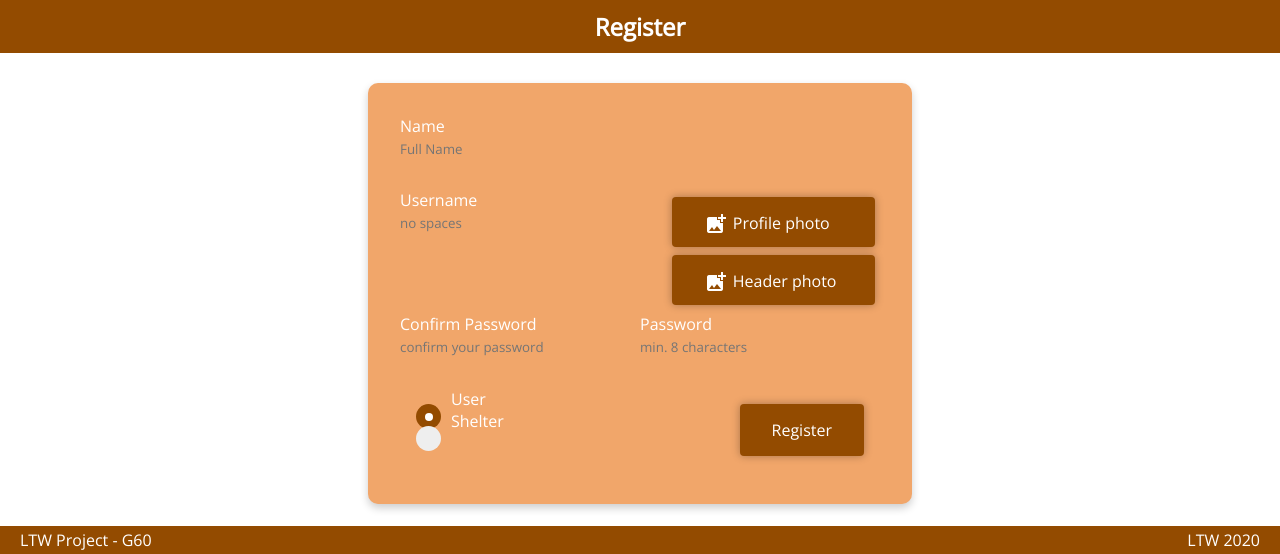
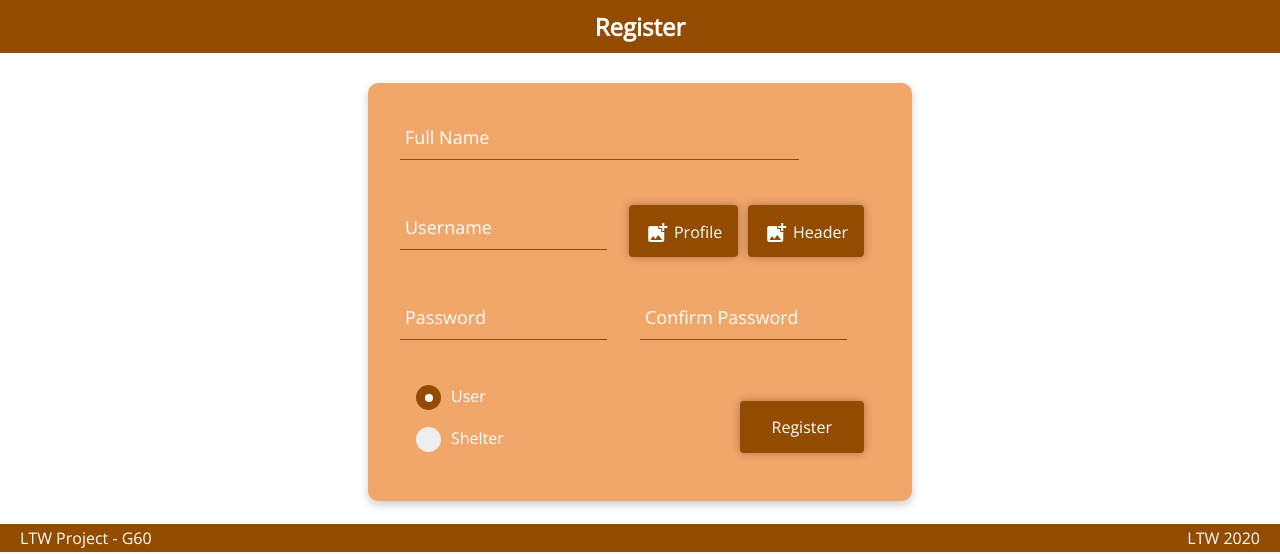
Before and after one commit to FEUP-LTW/ltw-project-g60, a PHP site: page /register in a window 1280 px wide. Shown: the part 248-802 px from the top of the page. Run offline with PHP 8.4, Linux system fonts and the light colour scheme; some libraries are stand-ins or nearby versions.

Commit message:
input style for register and login

```diff
--- a/style/credentials.sass
+++ b/style/credentials.sass
@@ -17,68 +17,43 @@
     color: white
     margin: 2em auto
     padding: 2em
-  //label
-  //  padding: 1em
-  //  display: block
-  //input[type=text], input[type=password], input[type=email]
-  //  height: 34px
-  //  border-radius: 10px
-  //  border: 1px solid transparent
-  //  border-top: none
-  //  border-bottom: 1px solid #DDD
-  //  box-shadow: inset 0 1px 2px rgba(0,0,0,.39), 0 -1px 1px #FFF, 0 1px 0 #FFF
-  //  display: block
-  //  padding: 0 10px
-  //  background-color: white
-  //  color: black
-  //  -moz-appearance: none
-  //  appearance: none
-  //  margin-top: 1em
-  //  width: 90%
-  //  font-size: 0.9em
   input[type=submit]
     width: auto
     background-color: common.$accent-color
     color: white
     border: none
     margin: 1em 1em 1em auto
-  //input:focus
-  //  outline: none
-  //  border-bottom: 1px solid common.$accent-color
 
 #register
   form
     display: grid
     margin: 30px auto 50px
     grid-template-rows: 0.6fr 0.6fr 0.6fr 0.5fr
-    grid-template-columns: 1fr 1fr
-    input[type=text], input[type=password]
-      width: 98%
-    label:nth-of-type(1)
+    grid-template-columns: 50% 50%
+    .group:nth-of-type(1)
       grid-column: 1 / 3
       grid-row: 1
-    label:nth-of-type(2)
+    .group:nth-of-type(2)
       grid-column: 1
       grid-row: 2
     #photos
       grid-column: 2
       grid-row: 2
+      display: flex
+      justify-self: right
+      margin-right: 1em
       label:nth-of-type(1),label:nth-of-type(2)
         @extend .button
-        margin: 0.5em 2em
+        padding: 1em
+        margin-left: 10px
         display: flex
         height: 20px
-        width: 58%
+        input
+          display: none
         span
           margin-right: 0.2em
 
-    label:nth-of-type(4)
-      grid-column: 1
-      grid-row: 3
-    label:nth-of-type(5)
-      grid-column: 2
-      grid-row: 3
-    div
+    #shelter-user-option
       grid-column: 1
       grid-row: 4
       label
@@ -86,7 +61,7 @@
         position: relative
         padding-left: 35px
         margin-left: 1em
-        margin-bottom: 0
+        margin-bottom: 20px
         cursor: pointer
         -webkit-user-select: none
         -moz-user-select: none
@@ -100,7 +75,7 @@
           width: 0
         .checkmark
           position: absolute
-          top: 1em
+          top: 0
           left: 0
           height: 25px
           width: 25px
@@ -125,6 +100,6 @@
           height: 8px
           border-radius: 50%
           background: white
-    input:nth-of-type(1)
+    input
       grid-column: 2
       grid-row: 4
--- a/style/pet_add.sass
+++ b/style/pet_add.sass
@@ -95,6 +95,7 @@ body
             margin-top: 1em
             width: 100%
             font-size: 0.9em
+            outline: none
 
         #petInfo
           grid-column: 1
@@ -114,7 +115,6 @@ body
           grid-row: 4
           input
             display: none
-
 
         select
           height: 50px
@@ -161,7 +161,7 @@ body
             &:hover input ~ .checkmark
               background-color: #ccc
             input:checked ~ .checkmark
-              background-color: #2196F3
+              background-color: common.$accent-color
             .checkmark:after
               content: ""
               position: absolute
--- a/style/style.css
+++ b/style/style.css
@@ -418,87 +418,82 @@ body #shuffle-button {
   display: grid;
   margin: 30px auto 50px;
   grid-template-rows: 0.6fr 0.6fr 0.6fr 0.5fr;
-  grid-template-columns: 1fr 1fr;
+  grid-template-columns: 50% 50%;
 }
-#register form input[type=text], #register form input[type=password] {
-  width: 98%;
-}
-#register form label:nth-of-type(1) {
+#register form .group:nth-of-type(1) {
   grid-column: 1/3;
   grid-row: 1;
 }
-#register form label:nth-of-type(2) {
+#register form .group:nth-of-type(2) {
   grid-column: 1;
   grid-row: 2;
 }
 #register form #photos {
   grid-column: 2;
   grid-row: 2;
+  display: flex;
+  justify-self: right;
+  margin-right: 1em;
 }
 #register form #photos label:nth-of-type(1), #register form #photos label:nth-of-type(2) {
-  margin: 0.5em 2em;
+  padding: 1em;
+  margin-left: 10px;
   display: flex;
   height: 20px;
-  width: 58%;
+}
+#register form #photos label:nth-of-type(1) input, #register form #photos label:nth-of-type(2) input {
+  display: none;
 }
 #register form #photos label:nth-of-type(1) span, #register form #photos label:nth-of-type(2) span {
   margin-right: 0.2em;
 }
-#register form label:nth-of-type(4) {
-  grid-column: 1;
-  grid-row: 3;
-}
-#register form label:nth-of-type(5) {
-  grid-column: 2;
-  grid-row: 3;
-}
-#register form div {
+#register form #shelter-user-option {
   grid-column: 1;
   grid-row: 4;
 }
-#register form div label {
+#register form #shelter-user-option label {
   display: block;
   position: relative;
   padding-left: 35px;
   margin-left: 1em;
-  margin-bottom: 0;
+  margin-bottom: 20px;
   cursor: pointer;
   -webkit-user-select: none;
   -moz-user-select: none;
   -ms-user-select: none;
   user-select: none;
 }
-#register form div label input {
+#register form #shelter-user-option label input {
   position: absolute;
   opacity: 0;
   cursor: pointer;
   height: 0;
   width: 0;
 }
-#register form div label .checkmark {
+#register form #shelter-user-option label .checkmark {
   position: absolute;
-  top: 1em;
+  top: 0;
   left: 0;
   height: 25px;
   width: 25px;
   background-color: #eee;
   border-radius: 50%;
 }
-#register form div label:hover input ~ .checkmark {
+#register form #shelter-user-option label:hover input ~ .checkmark {
   background-color: #ccc;
 }
-#register form div label input:checked ~ .checkmark {
+#register form #shelter-user-option label input:checked ~ .checkmark {
   background-color: #934B00;
 }
-#register form div label .checkmark:after {
+#register form #shelter-user-option label .checkmark:after {
   content: "";
   position: absolute;
   display: none;
 }
-#register form div label input:checked ~ .checkmark:after {
+#register form #shelter-user-option label input:checked ~ .checkmark:after {
   display: block;
 }
-#register form div label .checkmark:after {
+#register form #shelter-user-option label .checkmark:after {
   top: 9px;
   left: 9px;
   width: 8px;
@@ -506,7 +501,7 @@ body #shuffle-button {
   border-radius: 50%;
   background: white;
 }
-#register form input:nth-of-type(1) {
+#register form input {
   grid-column: 2;
   grid-row: 4;
 }
@@ -1252,6 +1247,7 @@ body #pet_add #right form label input[type=text], body #pet_add #right form labe
   margin-top: 1em;
   width: 100%;
   font-size: 0.9em;
+  outline: none;
 }
 body #pet_add #right form #petInfo {
   grid-column: 1;
@@ -1321,7 +1317,7 @@ body #pet_add #right form #gender-option label:hover input ~ .checkmark {
   background-color: #ccc;
 }
 body #pet_add #right form #gender-option label input:checked ~ .checkmark {
-  background-color: #2196F3;
+  background-color: #934B00;
 }
 body #pet_add #right form #gender-option label .checkmark:after {
   content: "";
--- a/templates/forms/register.php
+++ b/templates/forms/register.php
@@ -2,34 +2,46 @@
     <section id="register">
         <h2>Register</h2>
         <form action="action_register.php" method="post" enctype="multipart/form-data">
-            <label>Name
-                <input type="text" name="name" placeholder="Full Name">
-            </label>
-            <label>Username
-                <input type="text" name="username" placeholder="no spaces">
-            </label>
+            <div class="group">
+                <input id="name" name="name" type="text" required>
+                <span class="highlight"></span>
+                <span class="bar"></span>
+                <label for="name">Full Name</label>
+            </div>
+            <div class="group">
+                <input id="username" name="username" type="text" required>
+                <span class="highlight"></span>
+                <span class="bar"></span>
+                <label for="username">Username</label>
+            </div>
             <div id="photos">
                 <label>
                     <span class="material-icons">
                     add_photo_alternate
                     </span>
-                    Profile photo
+                    Profile
                     <input hidden type="file" class="button" name="profile_photo">
                 </label>
                 <label>
                     <span class="material-icons">
                     add_photo_alternate
                     </span>
-                    Header photo
+                    Header
                     <input hidden type="file" class="button" name="header_photo">
                 </label>
             </div>
-            <label>Password
-                <input type="password" name="password" placeholder="min. 8 characters">
-            </label>
-            <label>Confirm Password
-                <input type="password" name="password" placeholder="confirm your password">
-            </label>
+            <div class="group">
+                <input id="password" name="password" type="password" required>
+                <span class="highlight"></span>
+                <span class="bar"></span>
+                <label for="password">Password</label>
+            </div>
+            <div class="group">
+                <input id="confirm-password" name="confirm-password" type="password" required>
+                <span class="highlight"></span>
+                <span class="bar"></span>
+                <label for="confirm-password">Confirm Password</label>
+            </div>
             <input type="submit" class="button" value="Register">
             <div id="shelter-user-option">
                 <label>User
```
Also changed, not shown: register.html (deleted, +0 -47 lines), 1 other file.
